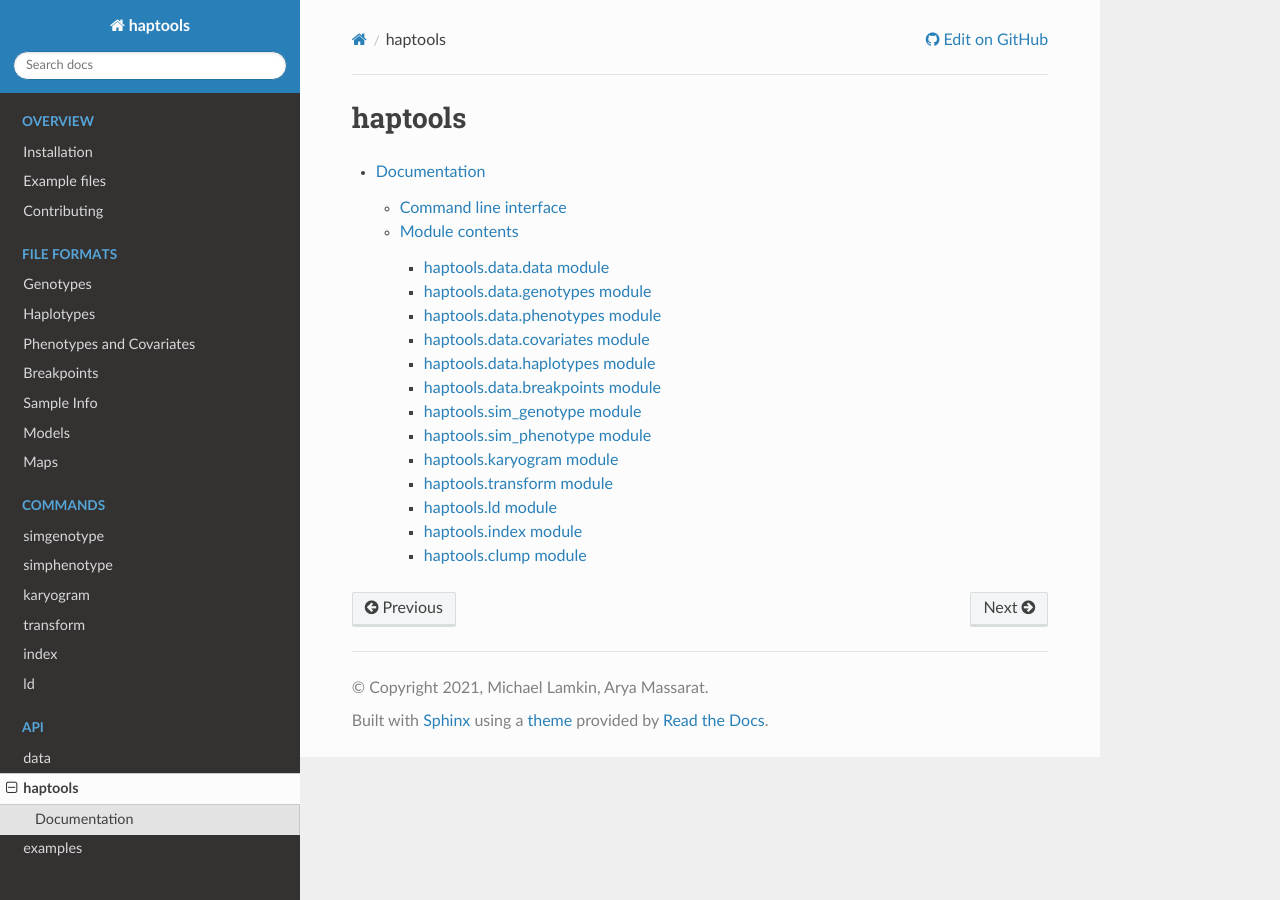
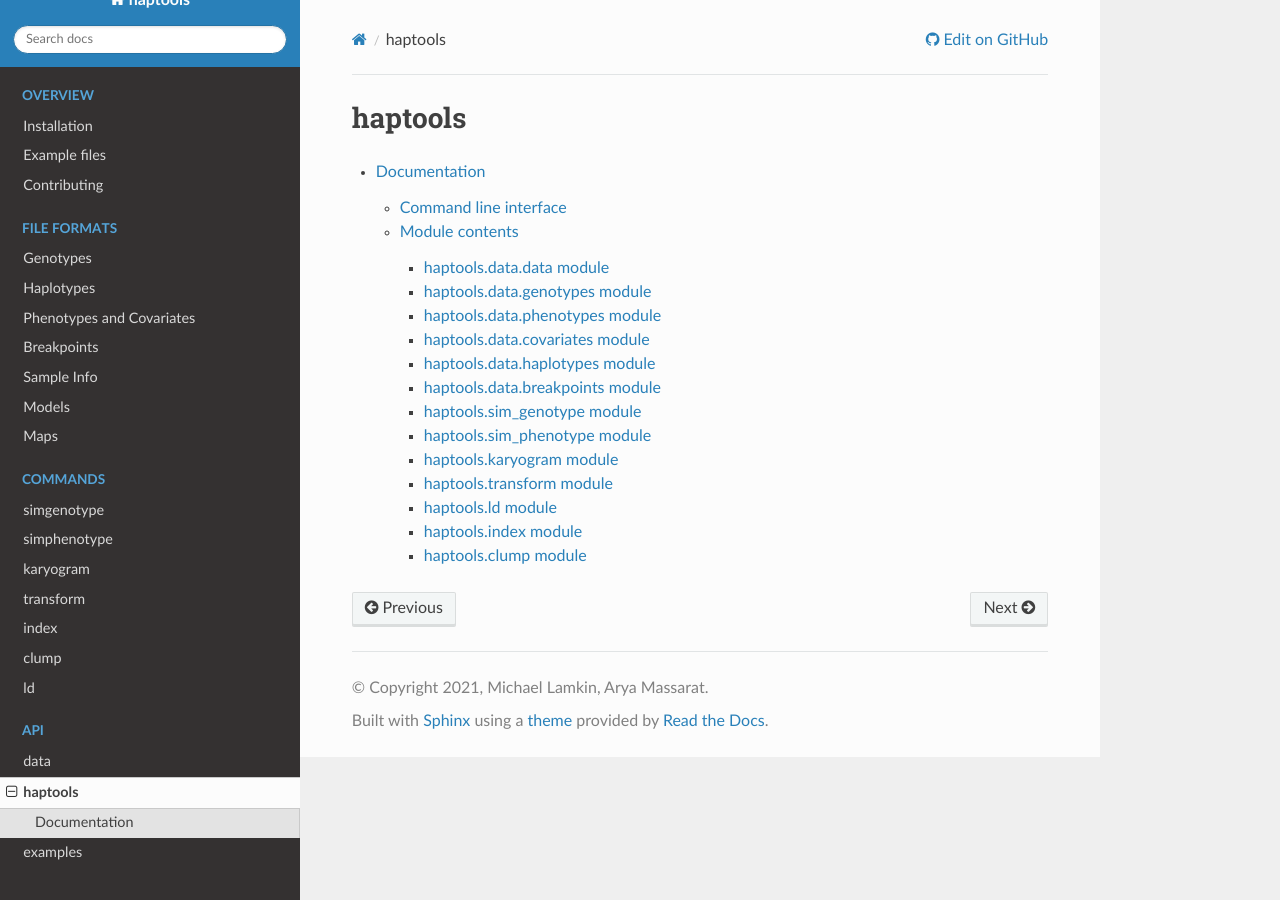
Before and after one commit to CAST-genomics/haptools, a Sphinx documentation site: the page built from docs/api/modules.rst, in a window 1280 px wide. Built offline with Sphinx 7.4.7 and the Read the Docs theme 2.0.0, drawn with Linux system fonts in a browser that asks for light colours.

Commit message:
Added clump to toctree

```diff
--- a/docs/index.rst
+++ b/docs/index.rst
@@ -21,6 +21,8 @@
 * :doc:`haptools transform </commands/transform>`: Transform a set of genotypes via a list of haplotypes. Create a new VCF containing haplotypes instead of variants.
 
 * :doc:`haptools index </commands/index>`: Sort, compress, and index our custom file format for haplotypes.
+
+* :doc:`haptools clump </commands/clump>`: Convert variants in LD with one another into clumps.
 
 * :doc:`haptools ld </commands/ld>`: Compute Pearson's correlation coefficient between a target haplotype and a set of haplotypes.
 
@@ -91,6 +93,7 @@
    commands/karyogram.rst
    commands/transform.rst
    commands/index.rst
+   commands/clump.rst
    commands/ld.rst
 
 .. toctree::
```
